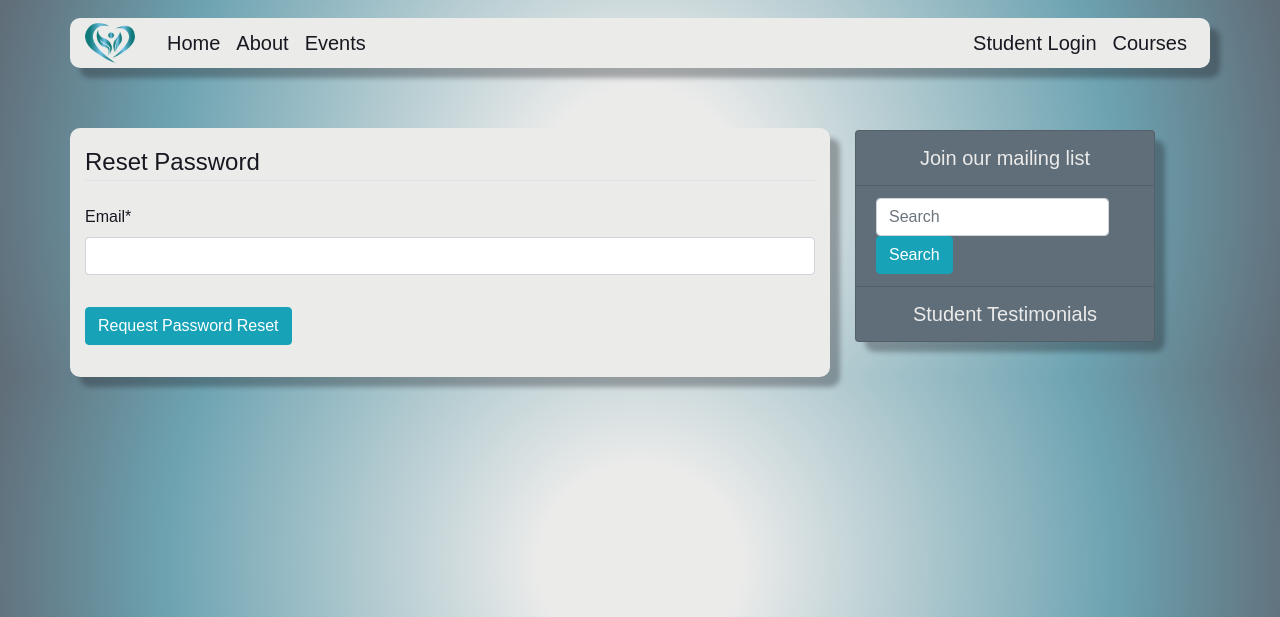
After one commit to cvdebeer/HPC-MS4, a Django app: page /accounts/password-reset/ in a window 1280 px wide. The commit adds this page. Shown: the top 617 px of the page. Run offline with Django 3.2, Linux system fonts and the light colour scheme; some libraries are stand-ins or nearby versions; some web fonts are replaced.

Commit message:
password reset functionality

```diff
--- a/accounts/templates/accounts/login.html
+++ b/accounts/templates/accounts/login.html
@@ -10,9 +10,9 @@
             {{ form|crispy }}
         </fieldset>
         <div class="form-group">
-            <button class="btn btn-outline-info" type="submit">Log In</button>
+            <button class="btn btn-info" type="submit">Log In</button>
             <small class="text-muted ml-2">
-                    <a href="#">Forgot Password?</a>
+                    <a href="{% url 'password_reset' %}">Forgot Password?</a>
                 </small>
         </div>
     </form>
--- /dev/null
+++ b/accounts/templates/accounts/password_reset.html
@@ -0,0 +1,17 @@
+{% extends 'base.html' %}
+{% load crispy_forms_tags %}
+{% block page_title %}Reset Password{% endblock %}
+{% block content %}
+<div>
+    <form method="POST">
+        {% csrf_token %}
+        <fieldset class="form-group">
+            <legend class="border-bottom mb-4">Reset Password</legend>
+            {{ form|crispy }}
+        </fieldset>
+        <div class="form-group">
+            <button class="btn btn-info" type="submit">Request Password Reset</button>
+        </div>
+    </form>
+</div>
+{% endblock content %}
--- a/accounts/templates/accounts/register.html
+++ b/accounts/templates/accounts/register.html
@@ -10,7 +10,7 @@
             {{ form|crispy }}
         </fieldset>
         <div class="form-group">
-            <button class="btn btn-outline-info" type="submit">Sign Up</button>
+            <button class="btn btn-info" type="submit">Sign Up</button>
         </div>
     </form>
     <div>
--- a/accounts/urls.py
+++ b/accounts/urls.py
@@ -6,6 +6,14 @@ urlpatterns = [
     path('register/', views.register, name='register'),
     path('login/', auth_views.LoginView.as_view(template_name='accounts/login.html'), name='login'),
     path('logout/', auth_views.LogoutView.as_view(template_name='accounts/logout.html'), name='logout'),
+    path('password-reset/', auth_views.PasswordResetView.as_view(
+        template_name='accounts/password_reset.html'), name='password_reset'),
+    path('password-reset-confirm/<uidb64>/<token>/', auth_views.PasswordResetConfirmView.as_view(
+        template_name='accounts/password_reset_confirm.html'), name='password_reset_confirm'),
+    path('password-reset/done/', auth_views.PasswordResetDoneView.as_view(
+        template_name='accounts/password_reset_done.html'), name='password_reset_done'),
+    path('password-reset-complete', auth_views.PasswordResetCompleteView.as_view(
+        template_name='accounts/password_reset_complete.html'), name='password_reset_complete'),
     path('profile/', views.profile, name='profile'),
     path('profile_update/', views.profile_update, name='profile-update')
 ]
```
Also changed, not shown: accounts/templates/accounts/password_reset_complete.html (added, +8 -0 lines), accounts/templates/accounts/password_reset_confirm.html (added, +17 -0 lines), accounts/templates/accounts/password_reset_done.html (added, +8 -0 lines), hpc/settings.py (+7 -0 lines).
